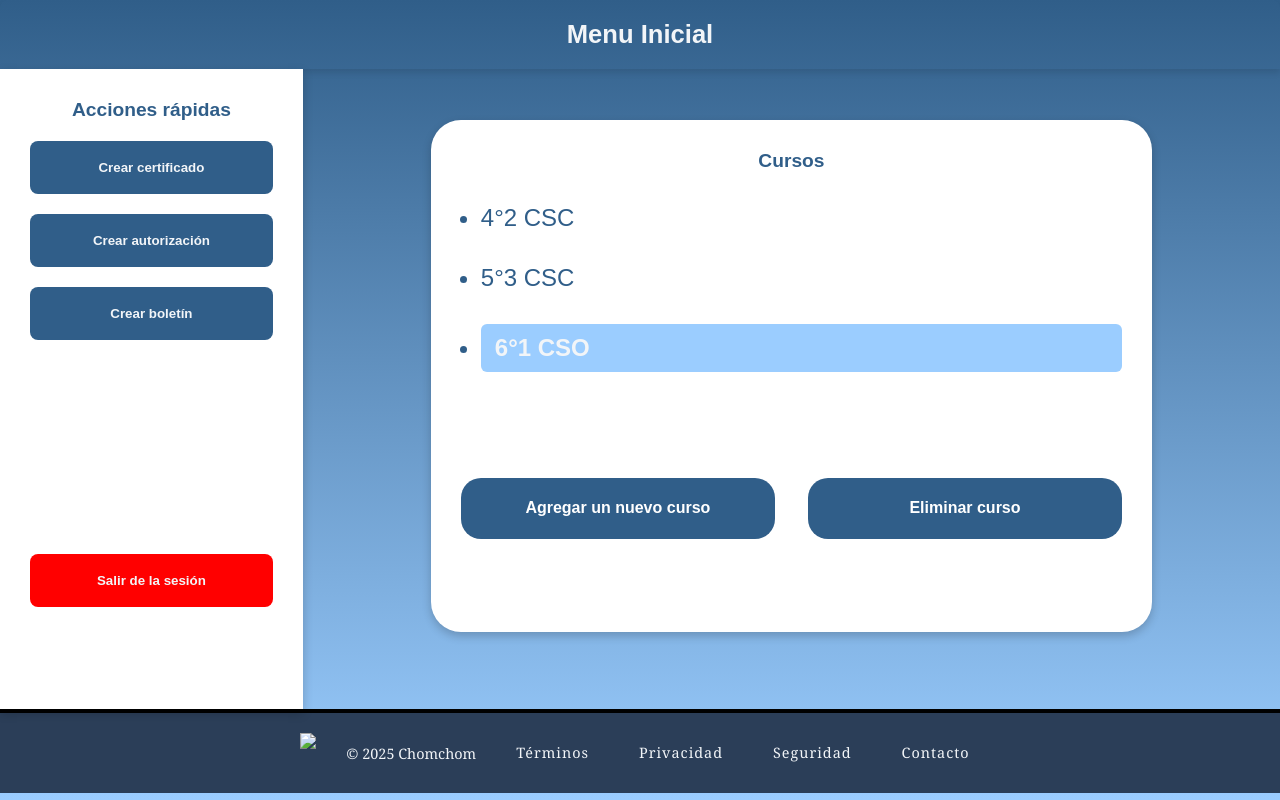
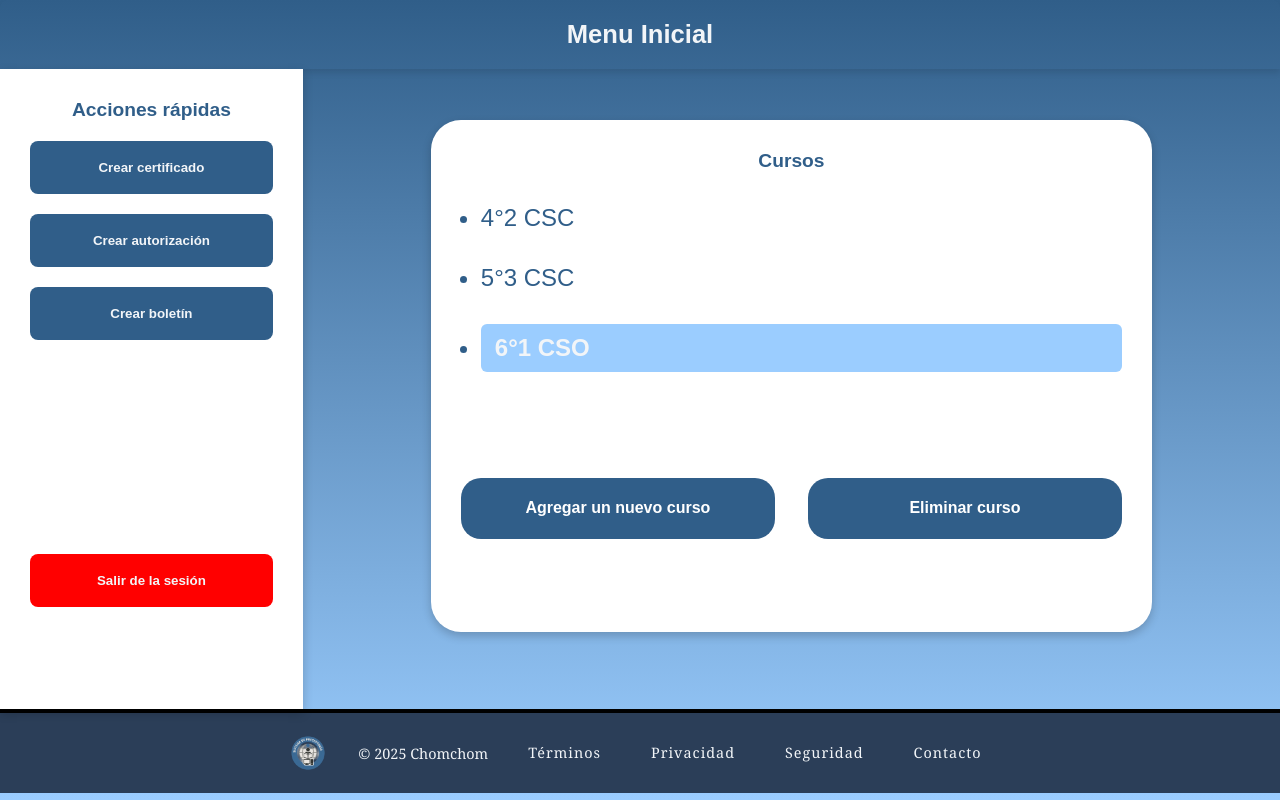
Before and after one commit to ElZorroZ/Interfaz-Usuario-Preceptoria, a plain HTML site: page admin/admin_index.html in a window 1280 px wide. Drawn offline with Linux system fonts and the light colour scheme.

Commit message:
Update admin_index.html

```diff
--- a/admin/admin_index.html
+++ b/admin/admin_index.html
@@ -52,7 +52,7 @@
     </main>
     <footer class="footer-info">
         <div class="footer-right">
-          <img src="/img/logo.png alt="Logo" class="footer-logo" />
+          <img src="/img/Logo.png" alt="Logo" class="footer-logo" />
           <span>© 2025 Chomchom</span>
           <a href="#">Términos</a>
           <a href="#">Privacidad</a>
```
